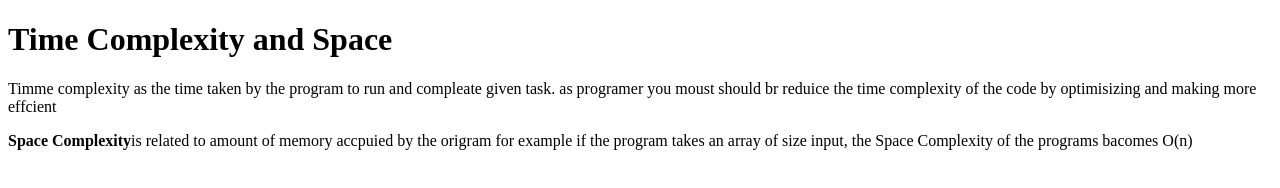
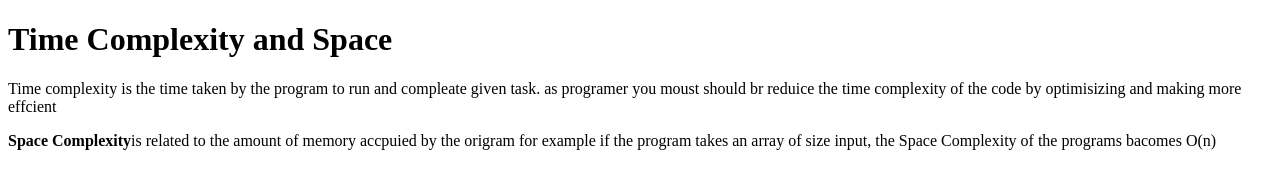
Before and after one commit to acciojob/time-and-space-complexity-Satya-theDevloper, a website: page main.html in a window 1280 px wide. Drawn offline with Linux system fonts and the light colour scheme.

Commit message:
created a submission

```diff
--- a/main.html
+++ b/main.html
@@ -8,8 +8,8 @@
 
 <body>
 	<h1>Time Complexity and Space</h1>
-	<p>Timme complexity as the time taken by the program to run and compleate given task. as programer you moust should br reduice the time complexity of the code by optimisizing and making more effcient</p>
-	<p><b>Space Complexity</b>is related to amount of memory accpuied by the origram for example if the program takes an array of size input, the Space Complexity of the programs bacomes O(n)</p>
+	<p>Time complexity is the time taken by the program to run and compleate given task. as programer you moust should br reduice the time complexity of the code by optimisizing and making more effcient</p>
+	<p><b>Space Complexity</b>is related to the amount of memory accpuied by the origram for example if the program takes an array of size input, the Space Complexity of the programs bacomes O(n)</p>
 
 
 	<!-- the entire body must be written by student -->
```
